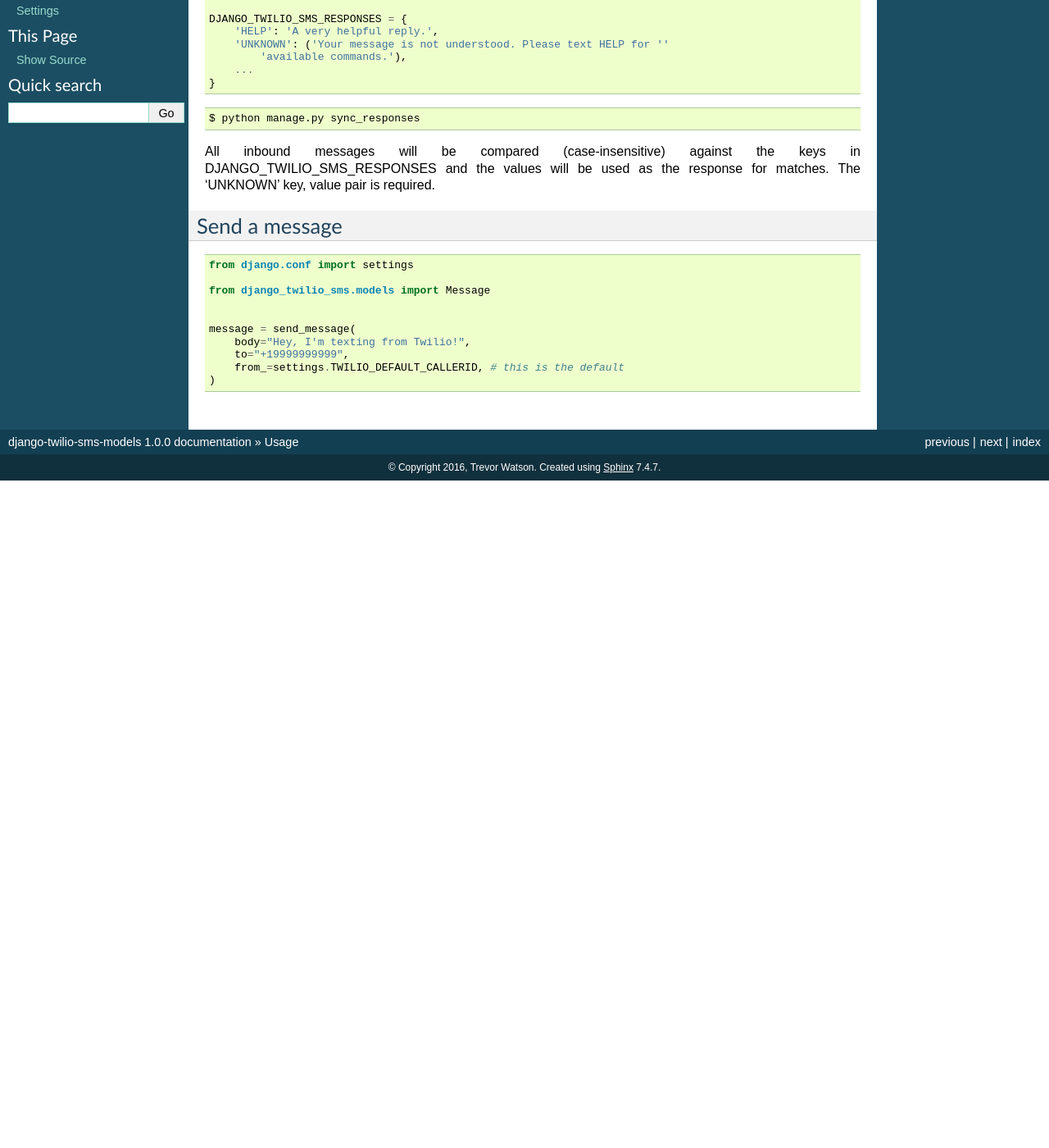
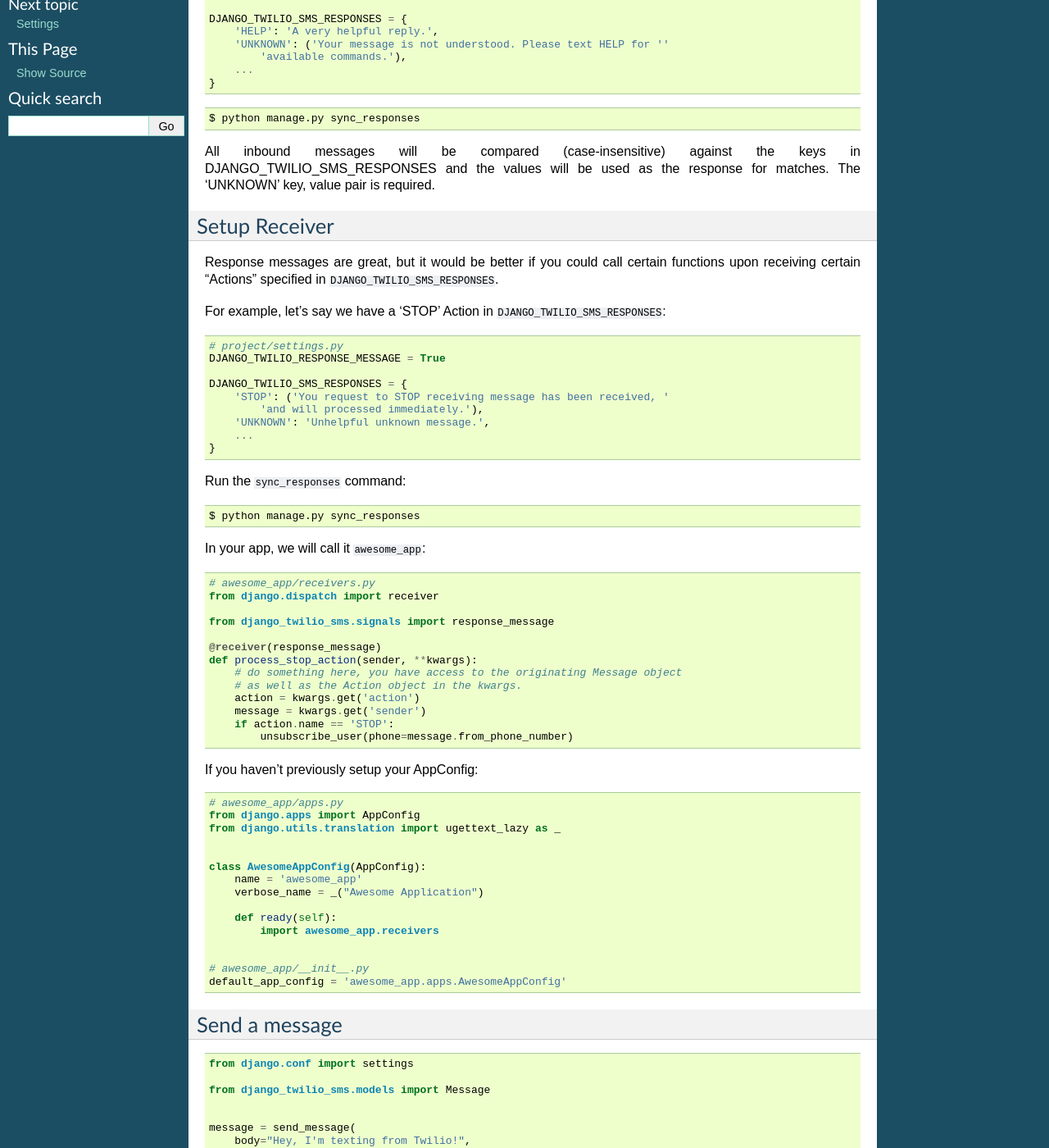
Before and after one commit to cfc603/django-twilio-sms-models, a Sphinx documentation site: the page built from docs/usage.rst, in a window 1280 px wide and 1400 px high, scrolled down 223 px. Shown: the whole window at 82% size. Built offline with Sphinx 7.4.7, drawn with Linux system fonts in a browser that asks for light colours; before the commit the page ends 900 px from its top, so only the background shows below that.

Commit message:
Add response_message signal (#9)
* Add response_message signal

signal sent on Message.send_response_message
Updated MessageModelTests
Add docs in usage.rst

* include addition of response_message signal

```diff
--- a/HISTORY.rst
+++ b/HISTORY.rst
@@ -9,6 +9,7 @@
 * Basic admin configuration (#4) (Thanks @carlkibler)
 * Update docs
 * Fix settings typo
+* Add response_message signal
 
 
 1.0.0 (2016-04-14)
--- a/docs/usage.rst
+++ b/docs/usage.rst
@@ -24,6 +24,62 @@
 All inbound messages will be compared (case-insensitive) against the keys in DJANGO_TWILIO_SMS_RESPONSES and the values will be used as the response for matches. The 'UNKNOWN' key, value pair is required.
 
 
+Setup Receiver
+--------------
+
+Response messages are great, but it would be better if you could call certain functions upon receiving certain "Actions" specified in ``DJANGO_TWILIO_SMS_RESPONSES``.
+
+For example, let's say we have a 'STOP' Action in ``DJANGO_TWILIO_SMS_RESPONSES``::
+
+    # project/settings.py
+    DJANGO_TWILIO_RESPONSE_MESSAGE = True
+
+    DJANGO_TWILIO_SMS_RESPONSES = {
+        'STOP': ('You request to STOP receiving message has been received, '
+            'and will processed immediately.'),
+        'UNKNOWN': 'Unhelpful unknown message.',
+        ...
+    }
+
+Run the ``sync_responses`` command::
+
+    $ python manage.py sync_responses
+
+In your app, we will call it ``awesome_app``::
+
+    # awesome_app/receivers.py
+    from django.dispatch import receiver
+
+    from django_twilio_sms.signals import response_message
+
+    @receiver(response_message)
+    def process_stop_action(sender, **kwargs):
+        # do something here, you have access to the originating Message object
+        # as well as the Action object in the kwargs.
+        action = kwargs.get('action')
+        message = kwargs.get('sender')
+        if action.name == 'STOP':
+            unsubscribe_user(phone=message.from_phone_number)
+
+If you haven't previously setup your AppConfig::
+
+    # awesome_app/apps.py
+    from django.apps import AppConfig
+    from django.utils.translation import ugettext_lazy as _
+
+
+    class AwesomeAppConfig(AppConfig):
+        name = 'awesome_app'
+        verbose_name = _("Awesome Application")
+
+        def ready(self):
+            import awesome_app.receivers
+
+
+    # awesome_app/__init__.py
+    default_app_config = 'awesome_app.apps.AwesomeAppConfig'
+
+
 Send a message
 --------------
 
```
Also changed, not shown: 3 other files.
